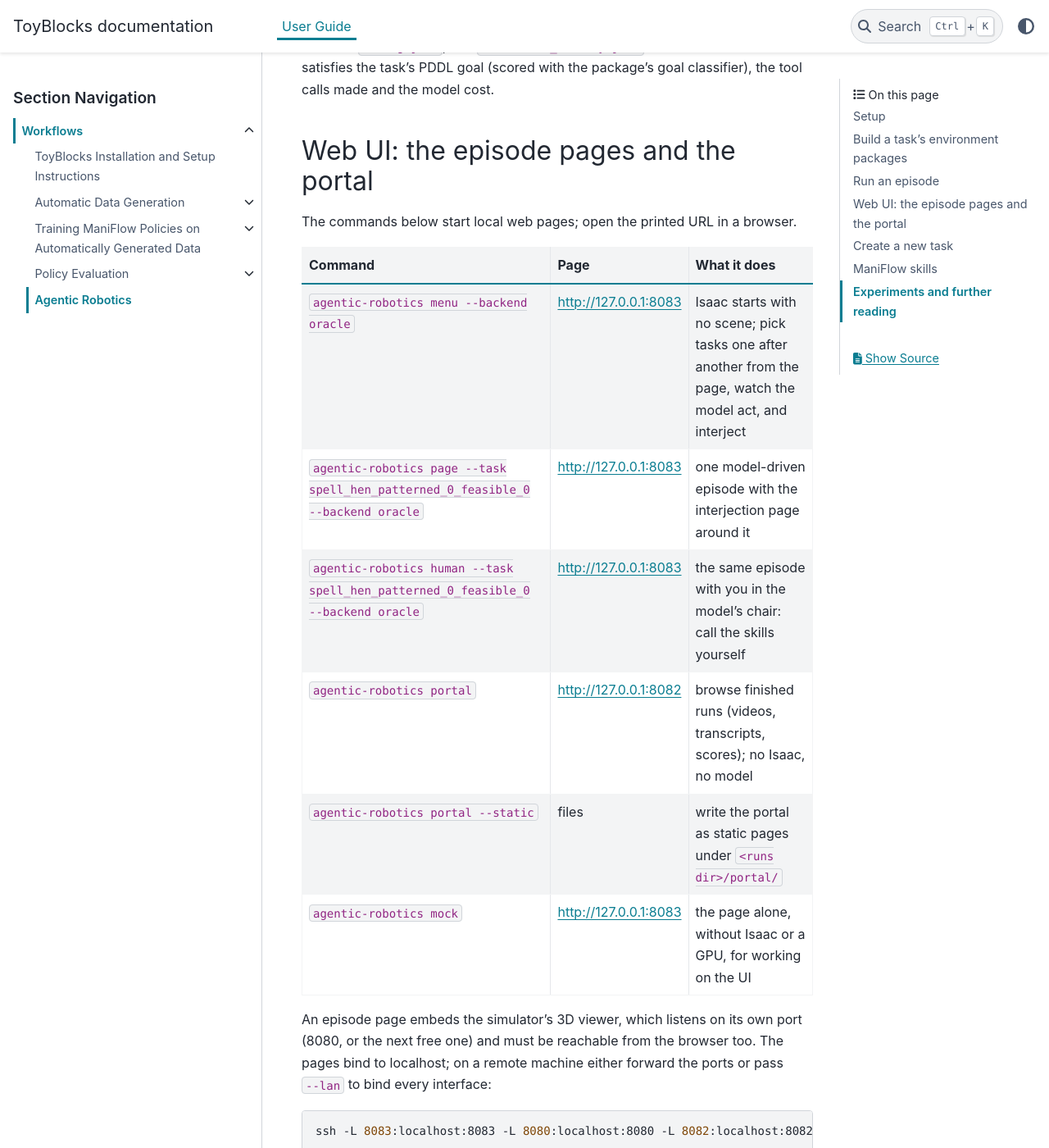
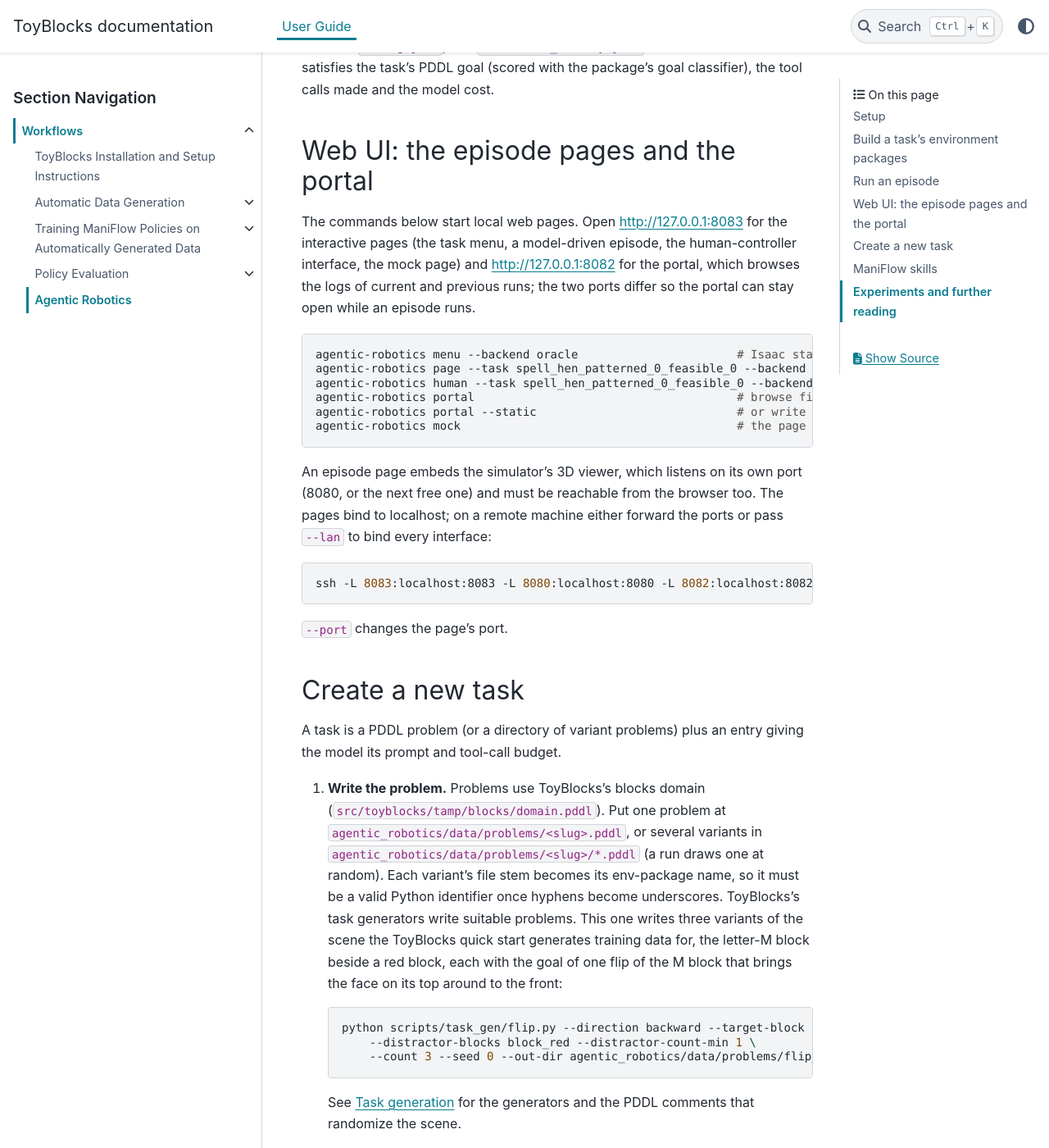
Before and after one commit to allenai/ToyBlocks, a Sphinx documentation site: the page built from docs/source/user_guide/workflows/agentic_robotics.md, in a window 1280 px wide and 1400 px high, scrolled down 2621 px. Shown: the whole window at 82% size. Built offline with Sphinx 7.4.7 and the PyData theme 0.15.4, drawn with Linux system fonts in a browser that asks for light colours; some of the changed text lies outside the part shown.

Commit message:
docs: the web UI section states the two ports once instead of per command
The table repeated a port on every row. The section now says once that the interactive pages
are on 8083 and the portal on 8082, so the portal can stay open while an episode runs, and lists
the commands as a block.

Co-Authored-By: Claude Fable 5.1 <noreply@anthropic.com>

````diff
--- a/docs/source/user_guide/workflows/agentic_robotics.md
+++ b/docs/source/user_guide/workflows/agentic_robotics.md
@@ -92,16 +92,19 @@ goal (scored with the package's goal classifier), the tool calls made and the mo
 
 ## Web UI: the episode pages and the portal
 
-The commands below start local web pages; open the printed URL in a browser.
+The commands below start local web pages. Open <http://127.0.0.1:8083> for the interactive pages
+(the task menu, a model-driven episode, the human-controller interface, the mock page) and
+<http://127.0.0.1:8082> for the portal, which browses the logs of current and previous runs; the
+two ports differ so the portal can stay open while an episode runs.
 
-| Command | Page | What it does |
-|---|---|---|
-| `agentic-robotics menu --backend oracle` | <http://127.0.0.1:8083> | Isaac starts with no scene; pick tasks one after another from the page, watch the model act, and interject |
-| `agentic-robotics page --task spell_hen_patterned_0_feasible_0 --backend oracle` | <http://127.0.0.1:8083> | one model-driven episode with the interjection page around it |
-| `agentic-robotics human --task spell_hen_patterned_0_feasible_0 --backend oracle` | <http://127.0.0.1:8083> | the same episode with you in the model's chair: call the skills yourself |
-| `agentic-robotics portal` | <http://127.0.0.1:8082> | browse finished runs (videos, transcripts, scores); no Isaac, no model |
-| `agentic-robotics portal --static` | files | write the portal as static pages under `<runs dir>/portal/` |
-| `agentic-robotics mock` | <http://127.0.0.1:8083> | the page alone, without Isaac or a GPU, for working on the UI |
+```bash
+agentic-robotics menu --backend oracle                       # Isaac starts with no scene; pick tasks one after another, watch the model act, interject
+agentic-robotics page --task spell_hen_patterned_0_feasible_0 --backend oracle    # one model-driven episode with the interjection page around it
+agentic-robotics human --task spell_hen_patterned_0_feasible_0 --backend oracle   # the same episode with you in the model's chair: call the skills yourself
+agentic-robotics portal                                      # browse finished runs (videos, transcripts, scores); no Isaac, no model
+agentic-robotics portal --static                             # or write the portal as static pages under <runs dir>/portal/
+agentic-robotics mock                                        # the page alone, without Isaac or a GPU, for working on the UI
+```
 
 An episode page embeds the simulator's 3D viewer, which listens on its own port (8080, or the next
 free one) and must be reachable from the browser too. The pages bind to localhost; on a remote
@@ -167,7 +170,7 @@ prompt and tool-call budget.
    ```bash
    agentic-robotics generate-env --task flip_m
    agentic-robotics human --task flip_m --backend oracle       # try it yourself first
-   agentic-robotics page --task flip_m --backend oracle        # then watch the model try, and interject
+   agentic-robotics page --task flip_m --backend oracle        # then watch the model try, and interject (http://localhost:8083/)
    ```
 
    `generate-env` builds one package per variant, so a task with many variants takes a while;
````
